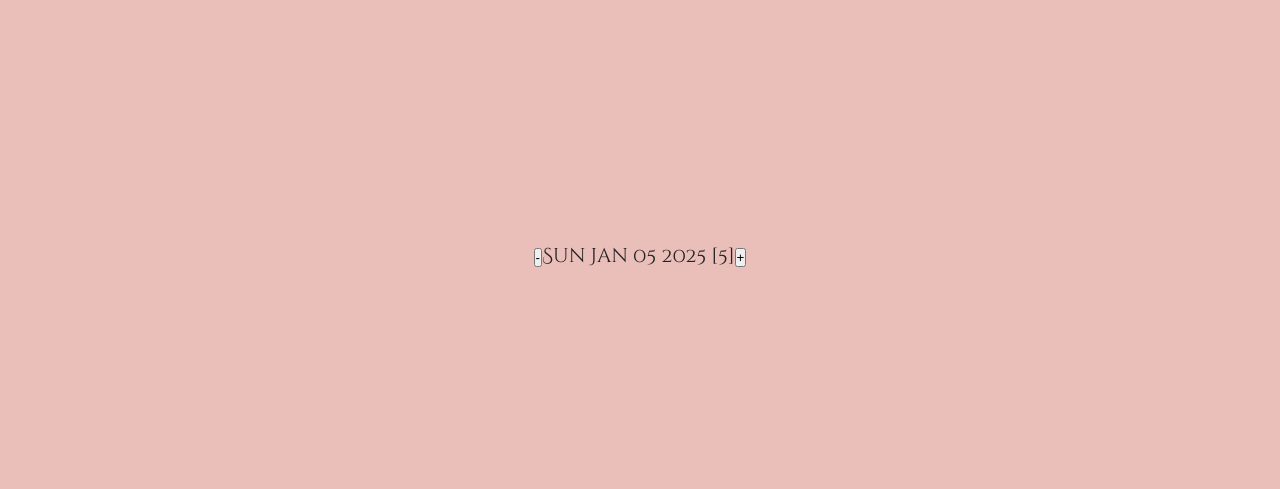
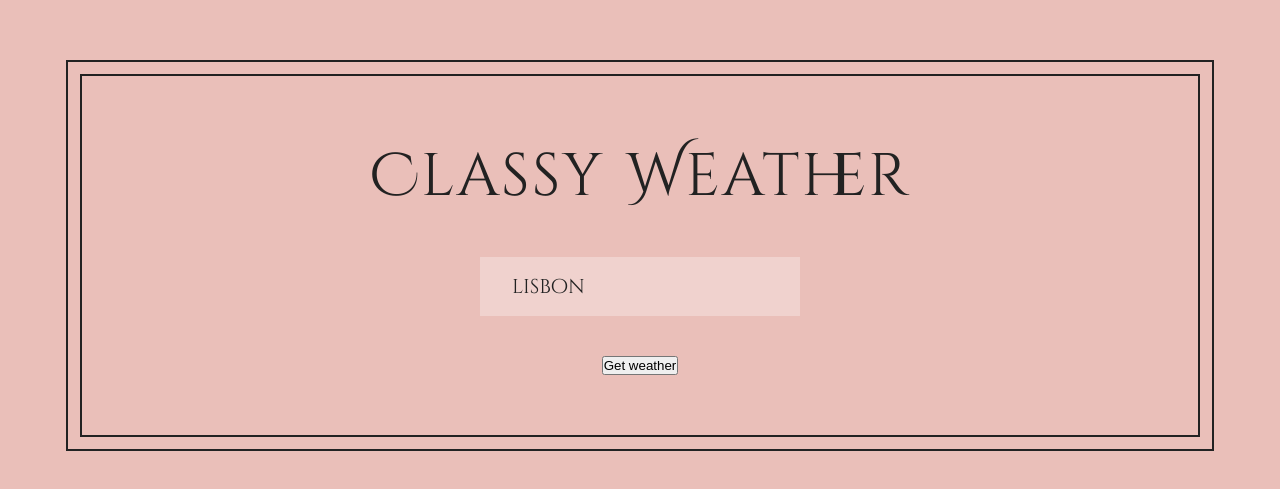
Before and after one commit to aldiker/14-classy-weather, a React (Create React App) app: page / in a window 1280 px wide. Shown: the part 145-634 px from the top of the page. Built offline with nearby package versions, Linux system fonts and the light colour scheme.

Commit message:
Added App component and fetchWeather func to it

```diff
--- a/src/App.js
+++ b/src/App.js
@@ -1,40 +1,125 @@
 import React from 'react'
 
-class Counter extends React.Component {
+function getWeatherIcon(wmoCode) {
+    const icons = new Map([
+        [[0], '☀️'],
+        [[1], '🌤'],
+        [[2], '⛅️'],
+        [[3], '☁️'],
+        [[45, 48], '🌫'],
+        [[51, 56, 61, 66, 80], '🌦'],
+        [[53, 55, 63, 65, 57, 67, 81, 82], '🌧'],
+        [[71, 73, 75, 77, 85, 86], '🌨'],
+        [[95], '🌩'],
+        [[96, 99], '⛈'],
+    ])
+    const arr = [...icons.keys()].find((key) => key.includes(wmoCode))
+    if (!arr) return 'NOT FOUND'
+    return icons.get(arr)
+}
+
+function convertToFlag(countryCode) {
+    const codePoints = countryCode
+        .toUpperCase()
+        .split('')
+        .map((char) => 127397 + char.charCodeAt())
+    return String.fromCodePoint(...codePoints)
+}
+
+function formatDay(dateStr) {
+    return new Intl.DateTimeFormat('en', {
+        weekday: 'short',
+    }).format(new Date(dateStr))
+}
+
+// async function getWeather(location) {
+//     try {
+//         // 1) Getting location (geocoding)
+//         const geoRes = await fetch(
+//             `https://geocoding-api.open-meteo.com/v1/search?name=${location}`
+//         )
+//         const geoData = await geoRes.json()
+//         console.log(geoData)
+
+//         if (!geoData.results) throw new Error('Location not found')
+
+//         const { latitude, longitude, timezone, name, country_code } =
+//             geoData.results.at(0)
+//         console.log(`${name} ${convertToFlag(country_code)}`)
+
+//         // 2) Getting actual weather
+//         const weatherRes = await fetch(
+//             `https://api.open-meteo.com/v1/forecast?latitude=${latitude}&longitude=${longitude}&timezone=${timezone}&daily=weathercode,temperature_2m_max,temperature_2m_min`
+//         )
+//         const weatherData = await weatherRes.json()
+//         console.log(weatherData.daily)
+//     } catch (err) {
+//         console.err(err)
+//     }
+// }
+
+export default class App extends React.Component {
     constructor(props) {
         super(props)
-
-        this.state = { count: 5 }
-        this.handleDecrement = this.handleDecrement.bind(this)
-        this.handleIncrement = this.handleIncrement.bind(this)
+        this.state = {
+            location: 'lisbon',
+            isLoading: false,
+            displayLocation: '',
+            weather: {},
+        }
+        this.fetchWeather = this.fetchWeather.bind(this)
     }
 
-    handleDecrement() {
-        this.setState((curState) => {
-            return { count: curState.count - 1 }
-        })
-    }
+    async fetchWeather() {
+        try {
+            this.setState({ isLoading: true })
+            // 1) Getting location (geocoding)
+            const geoRes = await fetch(
+                `https://geocoding-api.open-meteo.com/v1/search?name=${this.state.location}`
+            )
+            const geoData = await geoRes.json()
+            console.log(geoData)
 
-    handleIncrement() {
-        this.setState((curState) => {
-            return { count: curState.count + 1 }
-        })
+            if (!geoData.results) throw new Error('Location not found')
+
+            const { latitude, longitude, timezone, name, country_code } =
+                geoData.results.at(0)
+            console.log(`${name} ${convertToFlag(country_code)}`)
+            this.setState({
+                displayLocation: `${name} ${convertToFlag(country_code)}`,
+            })
+
+            // 2) Getting actual weather
+            const weatherRes = await fetch(
+                `https://api.open-meteo.com/v1/forecast?latitude=${latitude}&longitude=${longitude}&timezone=${timezone}&daily=weathercode,temperature_2m_max,temperature_2m_min`
+            )
+            const weatherData = await weatherRes.json()
+            console.log(weatherData.daily)
+            this.setState({ weather: weatherData.daily })
+        } catch (err) {
+            console.error(err)
+        } finally {
+            this.setState({ isLoading: false })
+        }
     }
 
     render() {
-        const date = new Date('december 31 2024')
-        date.setDate(date.getDate() + this.state.count)
-
         return (
-            <div>
-                <button onClick={this.handleDecrement}>-</button>
-                <span>
-                    {date.toDateString()} [{this.state.count}]
-                </span>
-                <button onClick={this.handleIncrement}>+</button>
+            <div className='app'>
+                <h1>Classy Weather</h1>
+                <div>
+                    <input
+                        type='text'
+                        placeholder='Search from location ...'
+                        value={this.state.location}
+                        onChange={(event) =>
+                            this.setState({ location: event.target.value })
+                        }
+                    />
+                </div>
+                <button onClick={this.fetchWeather}>Get weather</button>
+                {this.state.isLoading && <p className='loader'>Loading...</p>}
             </div>
         )
     }
 }
-
-export default Counter
```
Also changed, not shown: src/Counter.js (added, +40 -0 lines).
